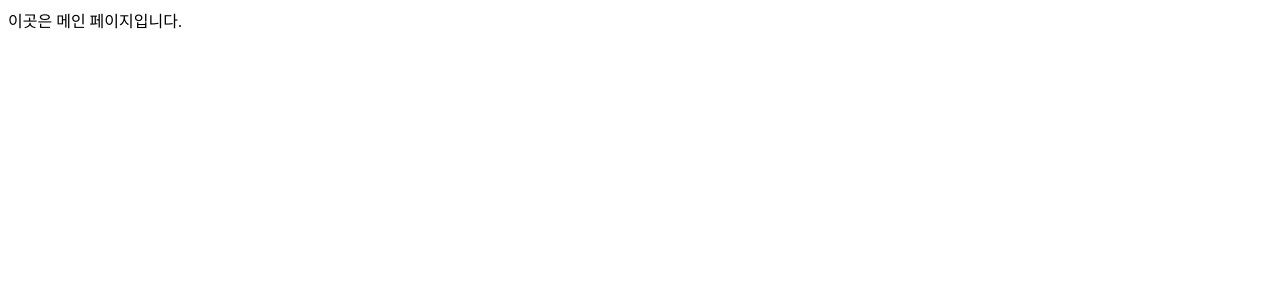
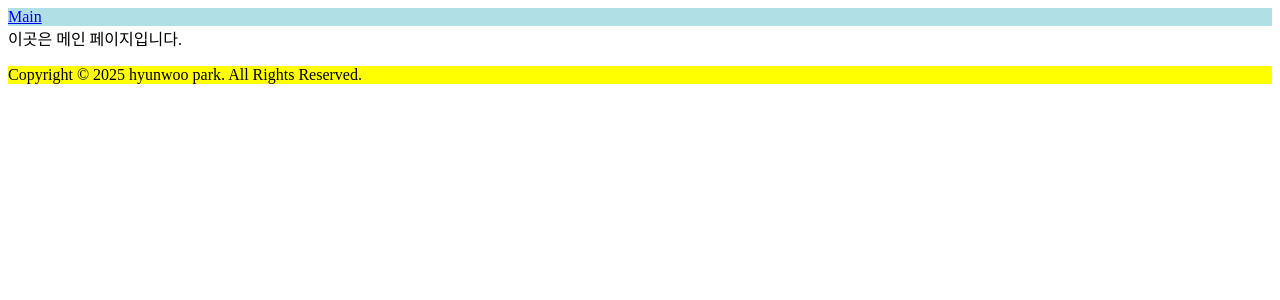
Before and after one commit to hwp2024dev/ProjectNft, a React (Vite) app: page / in a window 1280 px wide. Shown: the top 300 px of the page. Built offline with nearby package versions, Linux system fonts and the light colour scheme.

Commit message:
Feature: Navbar와 Footer 추가 (홈페이지 기본 골격 완성)

```diff
--- a/package.json
+++ b/package.json
@@ -10,6 +10,8 @@
     "preview": "vite preview"
   },
   "dependencies": {
+    "bootstrap": "^5.3.3",
+    "react-bootstrap": "^2.10.8",
     "react-router-dom": "^7.1.3"
   },
   "devDependencies": {
--- a/src/00_core/App.tsx
+++ b/src/00_core/App.tsx
@@ -1,13 +1,18 @@
+// 메인 라우터 및 레이아웃 구성
 import { Routes, Route } from 'react-router-dom'
 import MainPage from '@pages/00_MainPage/MainPage.tsx'
+import NavBar from '@components/00_NavBar/NavBar.tsx'
+import Footer from '@components/01_Footer/Footer.tsx'
 
 const App = () => {
     return (
         <>
+            <NavBar />
             <Routes>
                 {/* 확인용 MainPage세팅* -> 다음 작업때 추가예정 */}
                 <Route path="/" element={<MainPage />} />
             </Routes>
+            <Footer />
         </>
     )
 }
--- /dev/null
+++ b/src/01_components/00_NavBar/NavBar.module.css
@@ -0,0 +1,3 @@
+nav{
+    background-color :#B0E0E6;
+}
--- /dev/null
+++ b/src/01_components/00_NavBar/NavBar.tsx
@@ -0,0 +1,11 @@
+import {Link} from 'react-router-dom'
+import './NavBar.module.css'
+const NavBar = () => {
+    return(
+        <nav>
+            <Link to="/">Main</Link>
+        </nav>
+    )
+}
+
+export default NavBar;
--- /dev/null
+++ b/src/01_components/01_Footer/Footer.module.css
@@ -0,0 +1,3 @@
+footer{
+    background-color :yellow;
+}
--- /dev/null
+++ b/src/01_components/01_Footer/Footer.tsx
@@ -0,0 +1,11 @@
+import './Footer.module.css'
+
+const Footer = () => {
+    return(
+        <footer>
+            <p>Copyright © 2025 hyunwoo park. All Rights Reserved.</p>
+        </footer>
+    )
+}
+
+export default Footer;
```
Also changed, not shown: 1 other file (tests, documents, lock files or other folders).
